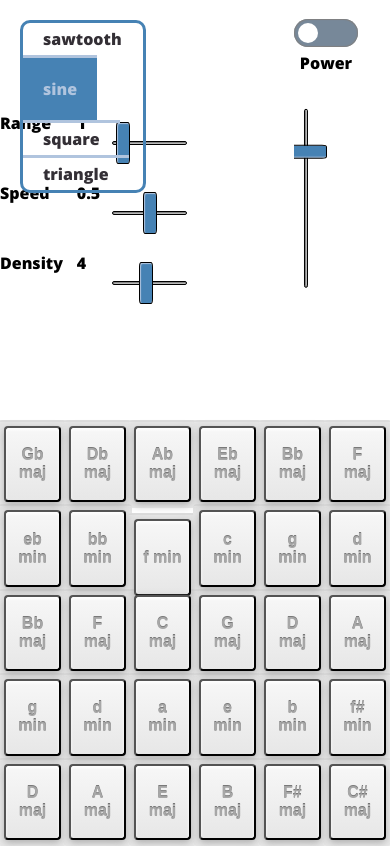
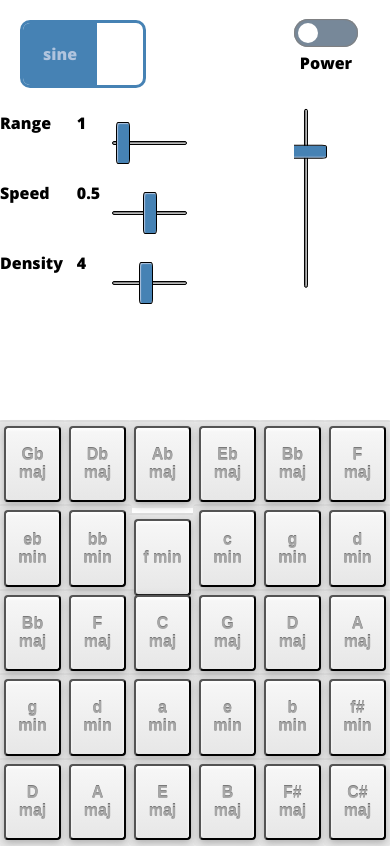
Before and after one commit to MikeSperone/ChordArp_Web, a React app: page / in a window 390 px wide. Built offline with nearby package versions, Linux system fonts and the light colour scheme; the HTML template or start-up script is replaced by a standard one.

Commit message:
mobile dropdown tone selection

```diff
--- a/src/Components/ToneControls.js
+++ b/src/Components/ToneControls.js
@@ -3,6 +3,7 @@ import styled from 'styled-components';
 
 const Wrapper = styled.div`
     border: solid 3px SteelBlue;
+    background: white;
     display: inline-block;
     position: relative;
     margin: 20px;
@@ -26,19 +27,20 @@ const RadioLabel = styled.label`
     cursor: pointer;
     font-weight: bold;
     padding: 5px 20px;
-    & + ${RadioInput} + & {
-        border-left: solid 3px LightSteelBlue;
-        @media (max-width: 920px) {
-            border-left: solid 0 white;
-            border-top: solid 3px LightSteelBlue;
+    @media (min-width: 921px) {
+        & + ${RadioInput} + & {
+            border-left: solid 3px LightSteelBlue;
         }
     }
-    @media (max-width: 920) {
+    @media (max-width: 920px) {
         ${RadioInput} + & {
             display: none;
         }
-        &:hover {
+        ${Wrapper}:hover & {
             display: inline-block;
+            width: 100%;
+            border-left: solid 0 white;
+            border-top: solid 3px LightSteelBlue;
         }
     }
     ${RadioInput}:checked + & {
```
